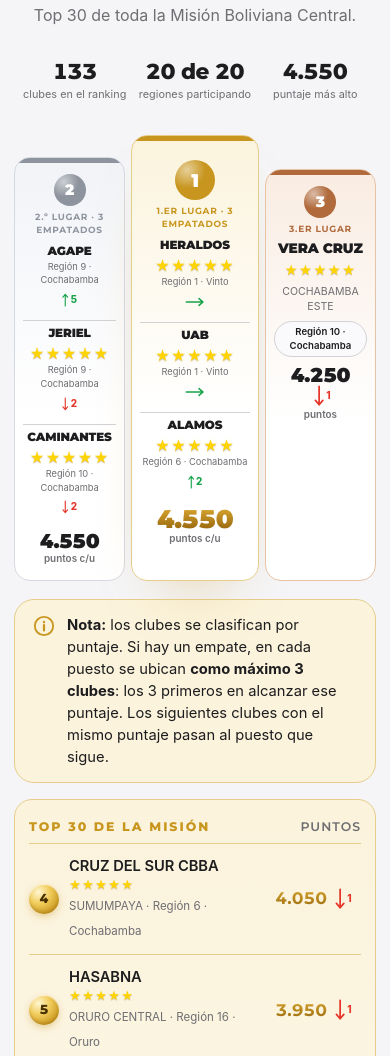
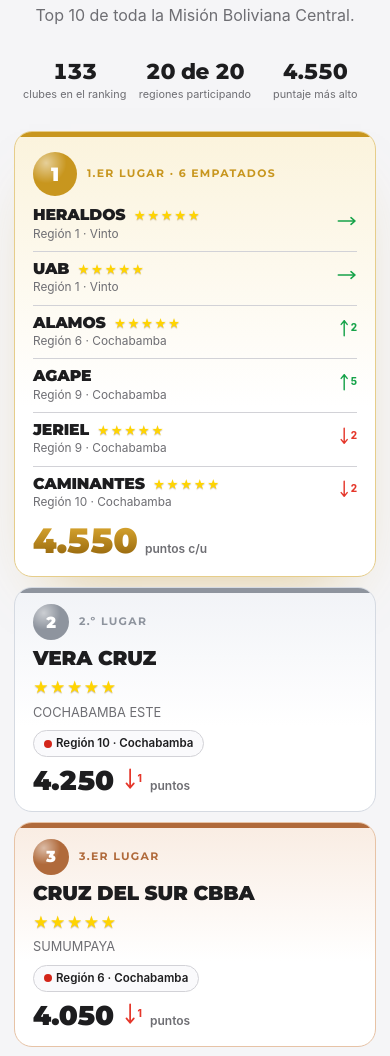
Before and after one commit to ministeriojovenmbc/ranking-mbc, a plain HTML site: page index.html in a window 390 px wide. Shown: the part 1218-2274 px from the top of the page. Drawn offline with Linux system fonts and the light colour scheme.

Commit message:
Empates: todos en el mismo puesto; 10 puestos en los 3 ministerios; clasificación en celular apilada
Co-Authored-By: Claude Opus 5.5 <noreply@anthropic.com>

```diff
--- a/index.html
+++ b/index.html
@@ -214,6 +214,12 @@ button{cursor:pointer}
 .pod-list{list-style:none;margin:0;padding:0;display:grid;gap:10px;counter-reset:pl}
 .pod-list li{display:grid;grid-template-columns:minmax(0,1fr) auto;gap:2px 8px;align-items:center;padding-bottom:10px;border-bottom:1px solid var(--hair)}
 .pod-list li:last-child{border-bottom:0;padding-bottom:0}
+.pod-list.many{grid-template-columns:1fr 1fr;column-gap:16px}
+.pod-list.many .pl-n b,.pod.p1 .pod-list.many .pl-n b{font-size:.98rem;overflow-wrap:normal;word-break:normal}
+.pod-list.many .pl-n .stars{font-size:.75rem;letter-spacing:1px}
+.pod-list.many .pl-m .mv svg{height:18px}
+.pod-list.many li:nth-last-child(2):nth-child(odd){border-bottom:0;padding-bottom:0}
+.li .nm .dist{font-style:normal}
 .pl-n{display:flex;flex-wrap:wrap;align-items:center;gap:4px 8px;min-width:0}
 .pl-n b{font-family:var(--f-head);font-weight:900;font-size:1.15rem;letter-spacing:-.01em;line-height:1.1;overflow-wrap:anywhere}
 .pod.p1 .pl-n b{font-size:1.35rem}
@@ -472,6 +478,44 @@ td.n{width:120px} td.n input{padding:6px 9px;text-align:right;font-variant-numer
   .verse .wrap{padding-block:64px 56px}
   .form{grid-template-columns:1fr}
 }
+@media (max-width:640px){
+  /* Clasificación en celular: tarjetas a lo ancho, 1.º arriba */
+  .podium{grid-template-columns:1fr;gap:10px;margin-top:28px}
+  .podium .pod.p2,.podium .pod.p3{margin-top:0}
+  .podium .pod.p1{order:-1}
+  .podium .pod.p2{order:0}
+  .podium .pod.p3{order:1}
+  .pod{padding:16px 18px;justify-items:start;text-align:left;gap:8px;border-radius:18px}
+  .pod.p1{padding-block:20px 18px}
+  .pod-top{flex-direction:row;gap:10px}
+  .medal{width:36px;height:36px;font-size:1rem}
+  .pod.p1 .medal{width:44px;height:44px;font-size:1.2rem}
+  .pod-k{font-size:.68rem;letter-spacing:.12em}
+  .pod h3{font-size:1.25rem}
+  .pod.p1 h3{font-size:1.5rem}
+  .pod .meta{font-size:.8rem}
+  .pill{font-size:.72rem;padding:4px 10px;width:max-content}
+  .pill i{display:inline-block}
+  .pod-pts{flex-direction:row;align-items:baseline;gap:8px;margin-top:2px}
+  .pod-pts b{font-size:1.7rem}
+  .pod.p1 .pod-pts b{font-size:2.2rem}
+  .pod-pts span{font-size:.75rem}
+  .pod-stars .stars{font-size:.95rem}
+  .pod.multi{gap:10px}
+  .pod-list,.pod-list.many{width:100%;gap:8px;grid-template-columns:1fr}
+  .pod-list li{grid-template-columns:minmax(0,1fr) auto;justify-items:stretch;text-align:left;padding-bottom:8px}
+  .pod-list.many li:nth-last-child(2):nth-child(odd){border-bottom:1px solid var(--hair);padding-bottom:8px}
+  .pl-n{justify-content:flex-start}
+  .pl-n b,.pod.p1 .pl-n b{font-size:1rem}
+  .pl-n .stars{display:inline-block;font-size:.8rem}
+  .pl-r{font-size:.74rem}
+  .pl-m{grid-column:2;grid-row:1/span 2}
+  .pl-m .mv svg{height:20px}
+  .li .nm .dist{display:none}
+  .li .nm b{font-size:.98rem}
+  .li .nm span{font-size:.76rem}
+  .rank-note{font-size:.84rem;padding:12px 14px}
+}
 @media (prefers-reduced-motion:reduce){*{animation:none!important;transition:none!important}}
 </style>
 </head>
@@ -632,7 +676,7 @@ function defaultRegions(){return Array.from({length:N_REG},(_,i)=>"Región "+(i+
 function esc(s){return String(s??"").replace(/[&<>"']/g,c=>({"&":"&amp;","<":"&lt;",">":"&gt;",'"':"&quot;","'":"&#39;"}[c]))}
 function fmt(n){return Number(n||0).toLocaleString("es-BO")}
 function code(r){return "R"+String(r).padStart(2,"0")}
-function lugares(l){const out=[];let p=0,i=0;while(i<l.length){p++;const s=l[i].puntos;let k=0;while(i<l.length&&l[i].puntos===s&&k<3){out.push({c:l[i],p});i++;k++}}return out}
+function lugares(l){const out=[];let p=0,prev=null;for(const c of l){if(c.puntos!==prev){p++;prev=c.puntos}out.push({c,p})}return out}
 function lugar(n){return n+(n===1||n===3?".er":".º")+" lugar"}
 /* Promedio regional por ministerio: suma de puntos de los clubes de la región en ese ministerio ÷ TODOS sus clubes (también los que tienen 0) */
 function regionStats(area){
@@ -681,14 +725,14 @@ function render(){
   $("stats").innerHTML=[[fmt(list.length),"clubes en el ranking"],[regs+" de "+N_REG,"regiones participando"],[list[0]?fmt(list[0].puntos):"—","puntaje más alto"]]
     .map(([v,l])=>'<div class="stat"><span class="v">'+v+'</span><span class="l">'+l+'</span></div>').join("");
 
-  const N=S.area==="conquistadores"?30:10; // Conquistadores muestra el Top 30; las demás Áreas, el Top 10
+  const N=10; // Los 3 ministerios muestran los 10 primeros puestos
   $("topLead").textContent="Top "+N+" de toda la Misión Boliviana Central.";
   const lg=$("mvLegend");
   const PF=S.prevFecha&&typeof S.prevFecha==="object"?S.prevFecha[S.area]:S.prevFecha;
   if(PF){lg.hidden=false;lg.innerHTML='<span><span class="mv up">'+ARW.up+'</span>subió</span><span><span class="mv eq">'+ARW.eq+'</span>se mantiene</span><span><span class="mv dn">'+ARW.dn+'</span>bajó</span><span>· comparado con la actualización del '+esc(new Date(PF).toLocaleString("es-BO",{day:"numeric",month:"long",hour:"2-digit",minute:"2-digit"}))+'</span>'}
   else lg.hidden=true;
-  /* Puestos con empate: mismo puntaje = mismo puesto, con máximo 3 clubes por puesto
-     (los 3 primeros en alcanzar ese puntaje); los siguientes empatados pasan al puesto que sigue. */
+  /* Puestos con empate: todos los clubes con el mismo puntaje comparten el puesto
+     (dentro del puesto van en el orden en que alcanzaron ese puntaje). */
   const G=lugares(list),grp=n=>G.filter(x=>x.p===n).map(x=>x.c);
   const top=G.filter(x=>x.p<=N);
   if(!top.length){$("top").innerHTML='<div class="empty">Aún no hay clubes de '+esc(AREAS[S.area])+' en el ranking.</div>'}
@@ -700,12 +744,12 @@ function render(){
       '<span class="pill"><i></i>'+esc(regLabel(c.region))+'</span>'+
       '<div class="pod-pts"><b>'+fmt(c.puntos)+'</b>'+mv(c)+'<span>puntos</span></div></article>';
     const podN=(g,i)=>'<article class="pod p'+(i+1)+' multi"><div class="pod-top"><span class="medal">'+(i+1)+'</span><span class="pod-k">'+LBL[i]+' · '+g.length+' empatados</span></div>'+
-      '<ol class="pod-list">'+g.map(c=>'<li><div class="pl-n"><b>'+esc(c.nombre)+'</b>'+stars(c)+'</div><span class="pl-r">'+esc(regLabel(c.region))+'</span><span class="pl-m">'+mv(c)+'</span></li>').join("")+'</ol>'+
+      '<ol class="pod-list'+(g.length>3?' many':'')+'">'+g.map(c=>'<li><div class="pl-n"><b>'+esc(c.nombre)+'</b>'+stars(c)+'</div><span class="pl-r">'+esc(regLabel(c.region))+'</span><span class="pl-m">'+mv(c)+'</span></li>').join("")+'</ol>'+
       '<div class="pod-pts"><b>'+fmt(g[0].puntos)+'</b><span>puntos c/u</span></div></article>';
     const pod=(g,i)=>!g.length?'<div class="pod-empty"></div>':g.length===1?pod1(g[0],i):podN(g,i);
     let h='<div class="podium">'+pod(grp(2),1)+pod(grp(1),0)+pod(grp(3),2)+'</div>'+
       '<div class="rank-note" role="note"><svg viewBox="0 0 24 24" aria-hidden="true"><circle cx="12" cy="12" r="10" fill="none" stroke="currentColor" stroke-width="2"/><path d="M12 11v6M12 7.5v.5" fill="none" stroke="currentColor" stroke-width="2.4" stroke-linecap="round"/></svg>'+
-      '<p><b>Nota:</b> los clubes se clasifican por puntaje. Si hay un empate, en cada puesto se ubican <b>como máximo 3 clubes</b>: los 3 primeros en alcanzar ese puntaje. Los siguientes clubes con el mismo puntaje pasan al puesto que sigue.</p></div>';
+      '<p><b>Nota:</b> los clubes se clasifican por puntaje. Si hay un empate, <b>todos los clubes con el mismo puntaje comparten el puesto</b>, y dentro del puesto aparecen en el orden en que alcanzaron ese puntaje.</p></div>';
     const rest=top.filter(x=>x.p>3),max=c1.puntos||1;
     if(rest.length)h+='<div class="list top10"><div class="top10-head"><span>Top '+N+' de la Misión</span><span>Puntos</span></div>'+rest.map(x=>row(x.c,x.p,max)).join("")+'</div>';
     $("top").innerHTML=h;
@@ -745,7 +789,7 @@ function mv(c){
   return '<span class="mv eq" title="Se mantiene en el mismo puesto" aria-label="Se mantiene">'+ARW.eq+'</span>';
 }
 function row(c,rank,max){
-  return '<div class="li"><span class="rk"'+(rank===1?' style="color:var(--gold)"':"")+'>'+rank+'</span><div class="nm"><b>'+esc(c.nombre)+stars(c)+'</b><span>'+esc(c.iglesia||"")+(c.iglesia?" · ":"")+esc(regLabel(c.region))+'</span></div><div class="bar" aria-hidden="true"><i style="width:'+Math.max(4,Math.round((c.puntos||0)/max*100))+'%"></i></div><span class="p">'+fmt(c.puntos)+'</span><span class="mvc">'+mv(c)+'</span></div>';
+  return '<div class="li"><span class="rk"'+(rank===1?' style="color:var(--gold)"':"")+'>'+rank+'</span><div class="nm"><b>'+esc(c.nombre)+stars(c)+'</b><span>'+(c.iglesia?'<i class="dist">'+esc(c.iglesia)+' · </i>':'')+esc(regLabel(c.region))+'</span></div><div class="bar" aria-hidden="true"><i style="width:'+Math.max(4,Math.round((c.puntos||0)/max*100))+'%"></i></div><span class="p">'+fmt(c.puntos)+'</span><span class="mvc">'+mv(c)+'</span></div>';
 }
 
 function renderRegion(r){
```
